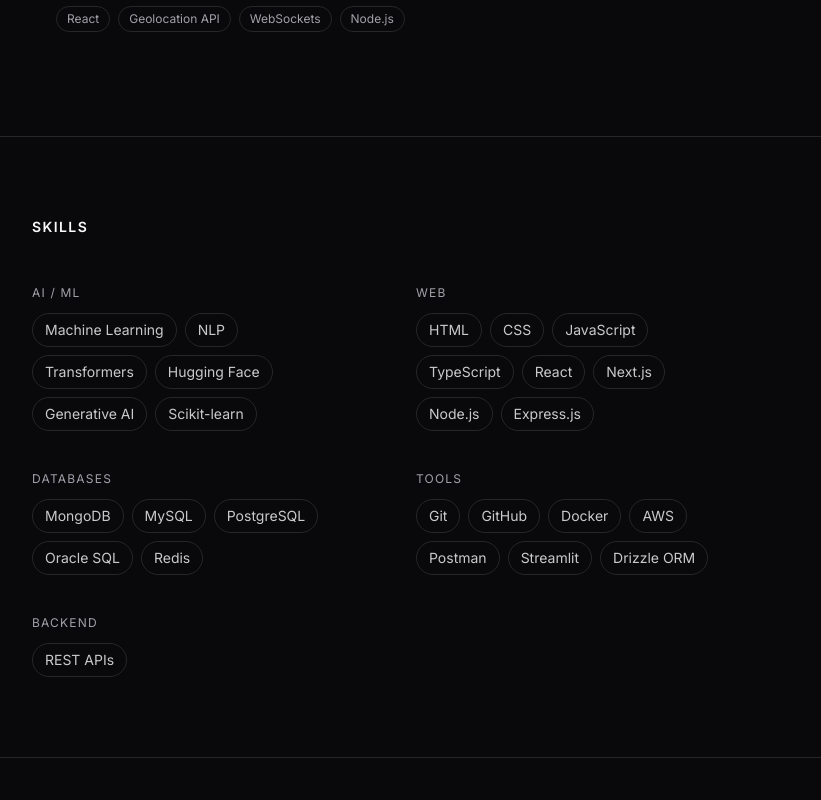
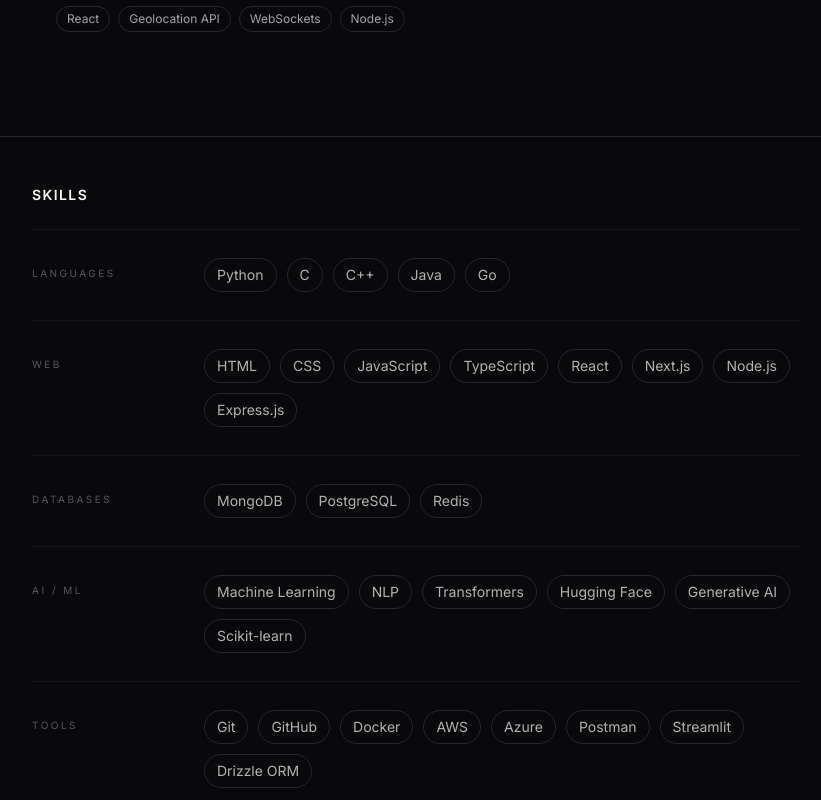
Before and after one commit to dhanushh00/Dhanush-K, a Next.js app: page / in a window 1280 px wide. Shown: the part 2500-3300 px from the top of the page, without its empty margins (304-1125 px from the left). Built offline with nearby package versions, Linux system fonts and the light colour scheme.

Commit message:
updated skill page

```diff
--- a/src/components/sections/Skills.tsx
+++ b/src/components/sections/Skills.tsx
@@ -9,8 +9,8 @@
 
 const skillGroups: SkillGroup[] = [
     {
-        label: "AI / ML",
-        skills: ["Machine Learning", "NLP", "Transformers", "Hugging Face", "Generative AI", "Scikit-learn"],
+        label: "Languages",
+        skills: ["Python", "C", "C++", "Java", "Go"],
     },
     {
         label: "Web",
@@ -18,11 +18,15 @@
     },
     {
         label: "Databases",
-        skills: ["MongoDB", "MySQL", "PostgreSQL", "Oracle SQL", "Redis"],
+        skills: ["MongoDB", "PostgreSQL", "Redis"],
+    },
+    {
+        label: "AI / ML",
+        skills: ["Machine Learning", "NLP", "Transformers", "Hugging Face", "Generative AI", "Scikit-learn"],
     },
     {
         label: "Tools",
-        skills: ["Git", "GitHub", "Docker", "AWS", "Postman", "Streamlit", "Drizzle ORM"],
+        skills: ["Git", "GitHub", "Docker", "AWS", "Azure", "Postman", "Streamlit", "Drizzle ORM"],
     },
     {
         label: "Backend",
@@ -32,34 +36,39 @@
 
 export function Skills() {
     return (
-        <section id="skills" className="px-8 md:px-16 lg:px-24 py-20 max-w-4xl">
+        <section id="skills" className="px-8 md:px-16 lg:px-24 pt-12 pb-20">
             <motion.div
                 initial={{ opacity: 0, y: 20 }}
                 whileInView={{ opacity: 1, y: 0 }}
                 viewport={{ once: true }}
                 transition={{ duration: 0.5 }}
+                className="max-w-3xl"
             >
-                <h2 className="text-sm font-semibold text-foreground uppercase tracking-widest mb-12">
+                <h2 className="text-sm font-semibold text-foreground uppercase tracking-widest mb-6">
                     Skills
                 </h2>
 
-                <div className="grid grid-cols-1 sm:grid-cols-2 gap-x-16 gap-y-10">
+                <div className="flex flex-col border-t border-border/40">
                     {skillGroups.map((group, i) => (
                         <motion.div
                             key={group.label}
-                            initial={{ opacity: 0, y: 12 }}
+                            initial={{ opacity: 0, y: 10 }}
                             whileInView={{ opacity: 1, y: 0 }}
                             viewport={{ once: true }}
-                            transition={{ duration: 0.35, delay: i * 0.06 }}
+                            transition={{ duration: 0.3, delay: i * 0.05 }}
+                            className="grid grid-cols-[140px_1fr] gap-x-8 py-7 border-b border-border/40 items-start"
                         >
-                            <p className="text-xs text-muted-foreground uppercase tracking-widest mb-3">
+                            {/* Label — subtle and tracking-widest */}
+                            <span className="text-[10px] text-muted-foreground/50 uppercase tracking-[0.25em] pt-2 shrink-0">
                                 {group.label}
-                            </p>
-                            <div className="flex flex-wrap gap-2">
+                            </span>
+
+                            {/* Skills chips */}
+                            <div className="flex flex-wrap gap-2.5">
                                 {group.skills.map((skill) => (
                                     <span
                                         key={skill}
-                                        className="px-3 py-1.5 text-sm border border-border rounded-full text-foreground/80 hover:bg-accent hover:text-foreground transition-colors cursor-default"
+                                        className="px-3 py-1.5 text-sm rounded-full transition-all duration-300 cursor-default border border-border text-foreground/70 hover:border-foreground/40 hover:text-foreground"
                                     >
                                         {skill}
                                     </span>
```
